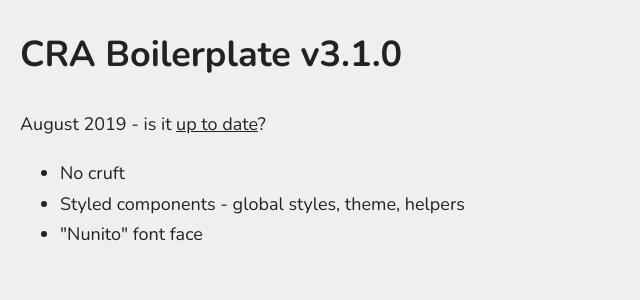
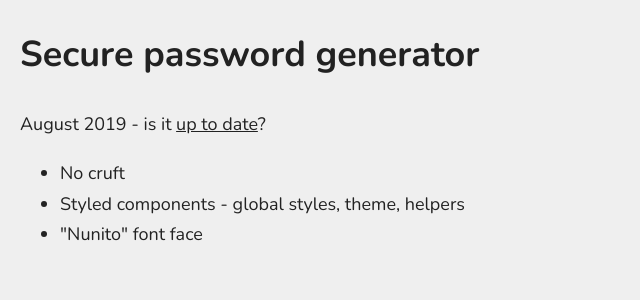
Before and after one commit to murbar/password-generator, a React (Create React App) app: page / in a window 1280 px wide. Shown: the top 300 px of the page, without its empty margins (0-640 px from the left). Built offline with nearby package versions, Linux system fonts and the light colour scheme.

Commit message:
Update header

```diff
--- a/src/components/Header.js
+++ b/src/components/Header.js
@@ -6,7 +6,7 @@ const Styles = styled.header``;
 export default function Header() {
   return (
     <Styles>
-      <h1>CRA Boilerplate v3.1.0</h1>
+      <h1>Secure password generator</h1>
     </Styles>
   );
 }
```
